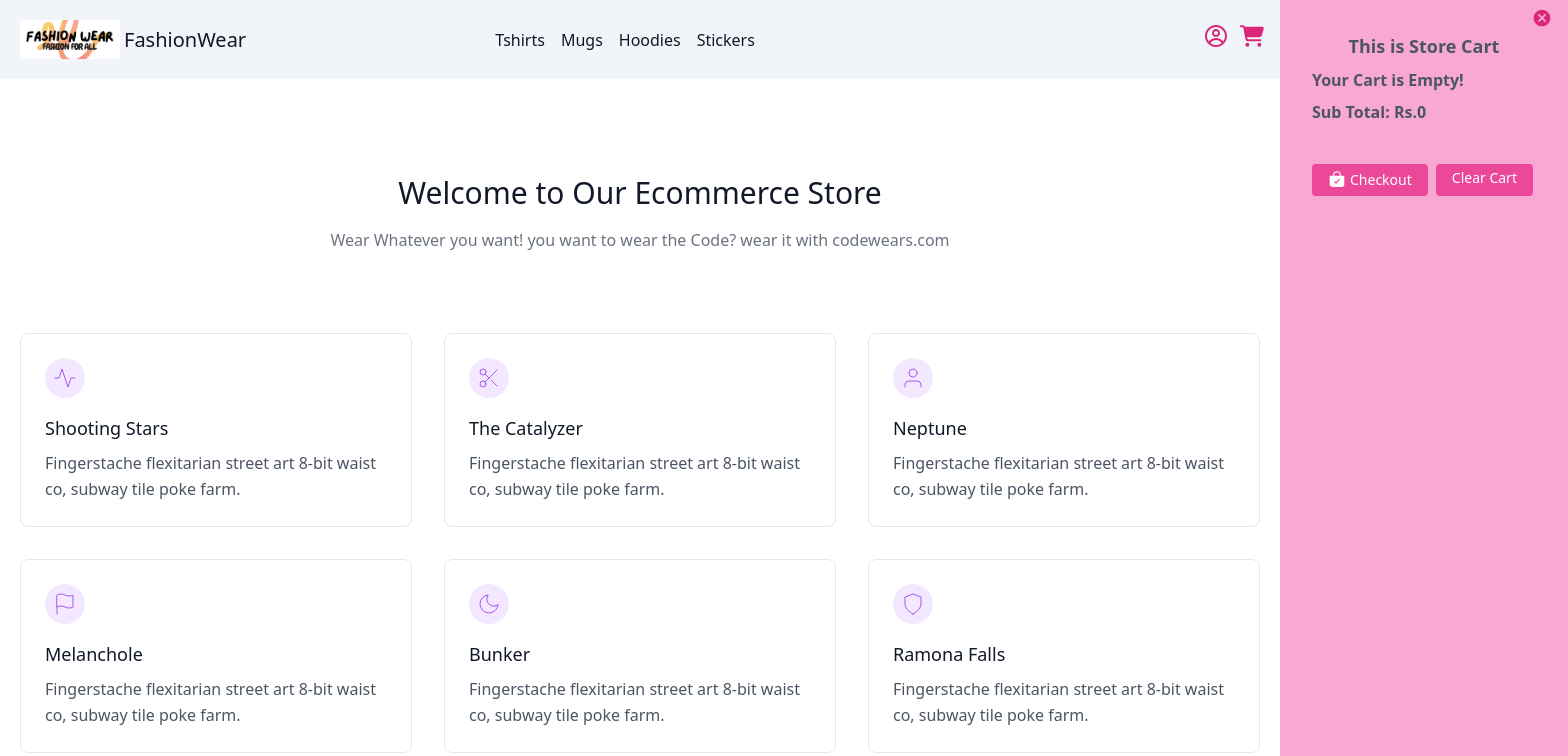
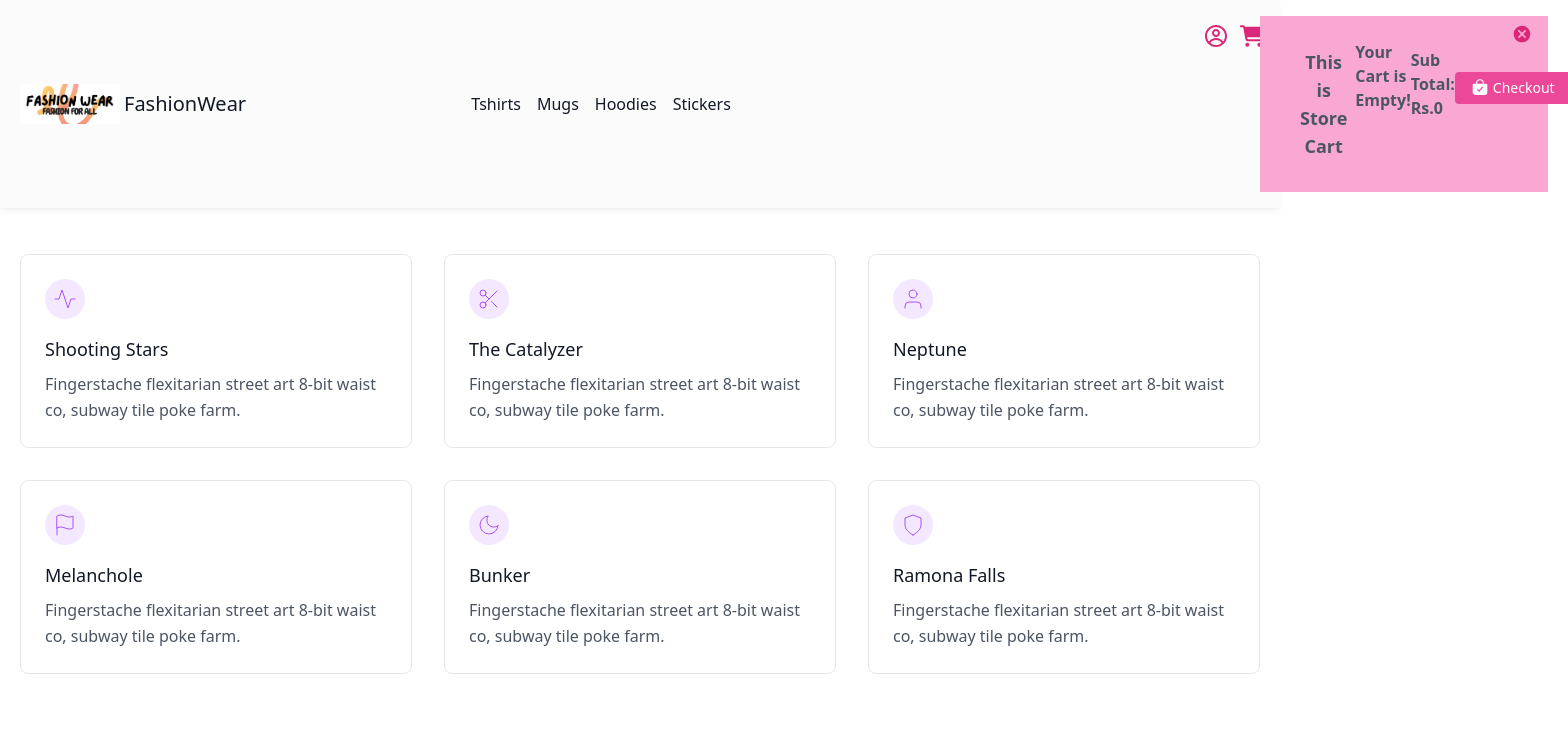
Before and after one commit to Laraib007/Ecommerce-NextJs-Project, a Next.js app: page / in a window 1280 px wide. Shown: the top 756 px of the page, 1568 px wide, since content can reach past the window. Built offline with nearby package versions, Linux system fonts and the light colour scheme.

Commit message:
fixing issues

```diff
--- a/src/component/Navbar.js
+++ b/src/component/Navbar.js
@@ -23,16 +23,16 @@ const Navbar = ({cart, addToCart, clearCart, removeFromCart, subTotal}) => {
 
   const ref = useRef()
   return (
-    <div className="text-gray-600 bg-slate-100 body-font">
+    <div className=" text-gray-600 bg-slate-100 body-font ">
 
-  <div className=" mx-auto flex flex-wrap p-5 flex-col md:flex-row items-center md:mr-60 ">
+  <div className=" flex-no-wrap fixed  top-0 flex w-full items-center justify-between bg-[#FBFBFB] py-2 shadow-md shadow-black/5 dark:bg-neutral-600 dark:shadow-black/10 lg:flex-wrap lg:justify-start lg:py-4 mx-auto  flex-wrap p-5 flex-col md:flex-row  md:mr-60 ">
     <Link href={'/'}className="flex title-font font-medium items-center text-gray-900 mb-4 md:mb-0">
         <Image src={Logo} height={10} width={100}  />
 
       <span className="ml-1 text-xl">FashionWear</span>
 
     </Link>
-    <nav className="md:ml-auto md:mr-auto flex flex-wrap cursor-pointer text-gray-900 font-medium items-center text-base justify-center">
+    <nav className="md:ml-auto md:mr-auto  flex flex-wrap cursor-pointer text-gray-900 font-medium items-center text-base justify-center">
       <Link href={'/tshirt'} className="mr-4 hover:text-pink-600">Tshirts</Link>
       <Link href={'/mugs'}className="mr-4 hover:text-pink-600">Mugs</Link>
       <Link href={'/hoodies'} className="mr-4 hover:text-pink-600">Hoodies</Link>
@@ -42,7 +42,7 @@ const Navbar = ({cart, addToCart, clearCart, removeFromCart, subTotal}) => {
      <Link href={'/login'}><CgProfile  className='text-2xl font-bold cursor-pointer text-pink-600 mr-3' /></Link>
     <FaCartShopping onClick={toggleCart} className='text-2xl cursor-pointer text-pink-600 ' />
     </div>
-    <div ref={ref}   className={`absolute w-72 h-full top-0 right-0 py-6 px-8 bg-pink-300 transform transition-transform  ${Object.keys(cart).length === 0 ? "translate-x-full": "translate-x-0"} `}>
+    <div ref={ref}   className={`flex w-72 h-full top-0 right-0 py-6 px-8 bg-pink-300 transform transition-transform  ${Object.keys(cart).length === 0 ? "translate-x-full": "translate-x-0"} `}>
    <h1 className='text-lg text-center font-bold m-2'>This is Store Cart</h1>
     <span onClick={toggleCart} className='absolute top-2 right-4'><MdCancel className='text-xl text-pink-600' /></span>
     <ol className='font-semibold list-decimal'>
```
